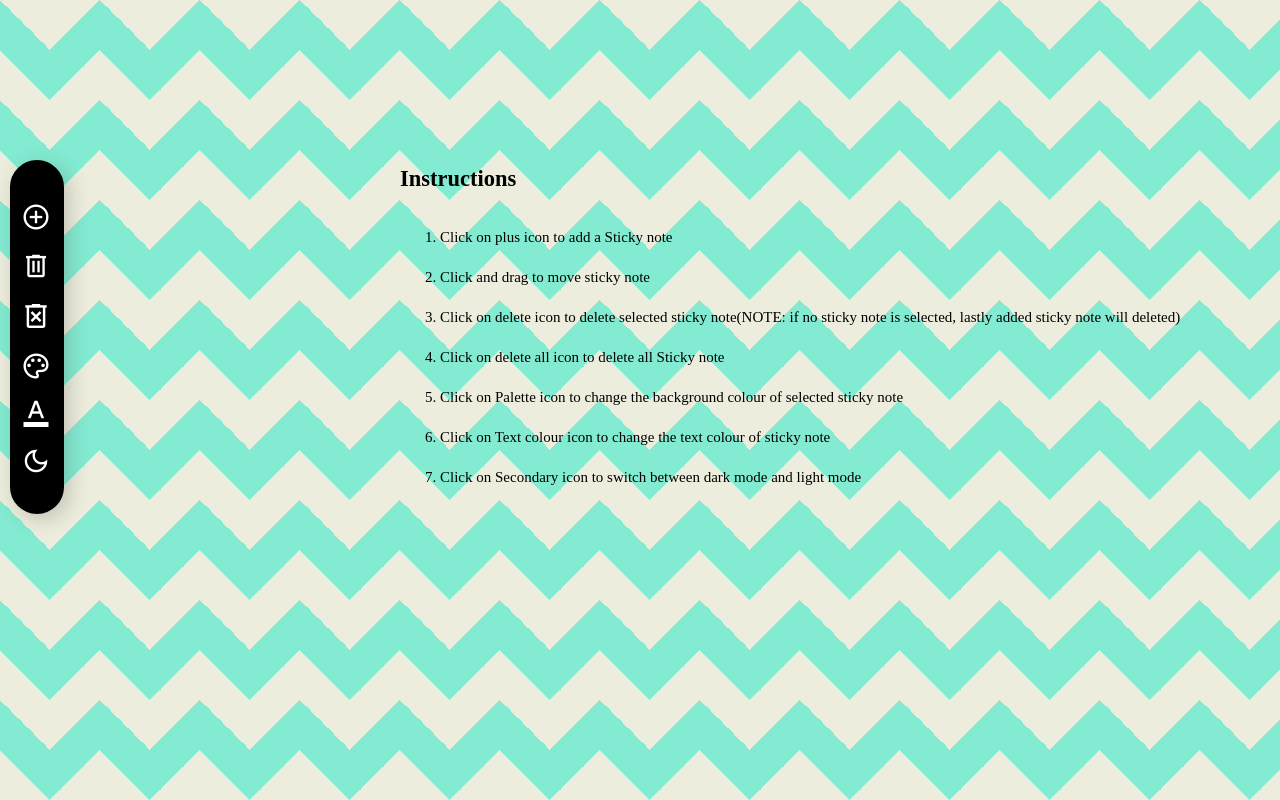
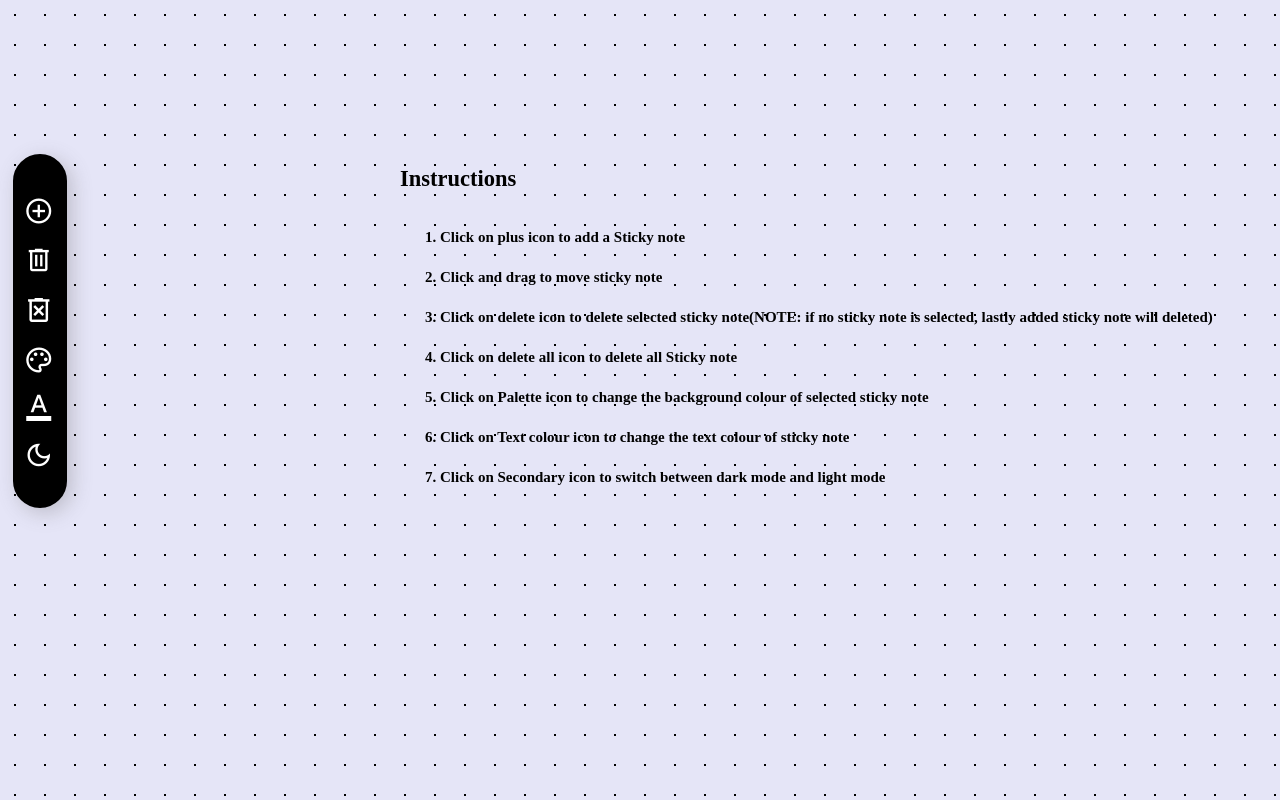
Before and after one commit to Visveshvar/MERNstack, a website: page Stickynotes.html in a window 1280 px wide. Drawn offline with nearby package versions, Linux system fonts and the light colour scheme; a web font is replaced by a local one.

Commit message:
Sticky notes updated

```diff
--- a/Sticky.js
+++ b/Sticky.js
@@ -119,13 +119,9 @@ function toggleMode() {
         ins.style.color='white';
     } else {
         icon.innerText = 'dark_mode';
-        bg.style.background = `
-        linear-gradient(135deg, #ECEDDC 25%, transparent 25%) -50px 0,
-    linear-gradient(225deg, #ECEDDC 25%, transparent 25%) -50px 0,
-    linear-gradient(315deg, #ECEDDC 25%, transparent 25%),
-    linear-gradient(45deg, #ECEDDC 25%, transparent 25%)`;
-    bg.style.backgroundSize = "100px 100px";
-        bg.style.backgroundColor='#82ebd1'
+        bg.style.backgroundColor= 'transparent';
+        bg.style.backgroundImage= 'radial-gradient(#000000 1px, #e5e5f7 1px)';
+        bg.style.backgroundSize= '30px 30px';
         bgmen.style.backgroundColor='black'
         bgmen.style.color='white'
         ins.style.color='black'
--- a/Stickystyle.css
+++ b/Stickystyle.css
@@ -3,13 +3,12 @@ body {
     padding: 0;
     overflow:hidden ;
     user-select: none;
-    background:
-    linear-gradient(135deg, #ECEDDC 25%, transparent 25%) -50px 0,
-    linear-gradient(225deg, #ECEDDC 25%, transparent 25%) -50px 0,
-    linear-gradient(315deg, #ECEDDC 25%, transparent 25%),
-    linear-gradient(45deg, #ECEDDC 25%, transparent 25%);
-    background-size: 100px 100px;
-    background-color: #82ebd1;
+    background-color: transparent;
+    background-image: radial-gradient(#000000 1px, #e5e5f7 1px);
+    background-size: 30px 30px;
+    width: 100%;
+    height: 100%;
+
 }
 
 
@@ -58,8 +57,8 @@ body {
     width: 50px;
     height: 350px;
     background-color: black;
-    margin-top: 160px;
-    margin-left: 10px;
+    margin-top: 12%;
+    margin-left: 1%;
     box-shadow: 5px 5px 20px rgba(98, 96, 96, 0.3);
     color: white;
     position: fixed;
@@ -154,7 +153,7 @@ body {
     margin-top: 140px;
     margin-left: 400px;
     line-height: 40px;
-    font-weight: 500;
+    font-weight: 800;
     font-size: 15px;
     color: black;
     z-index: 30;
```
